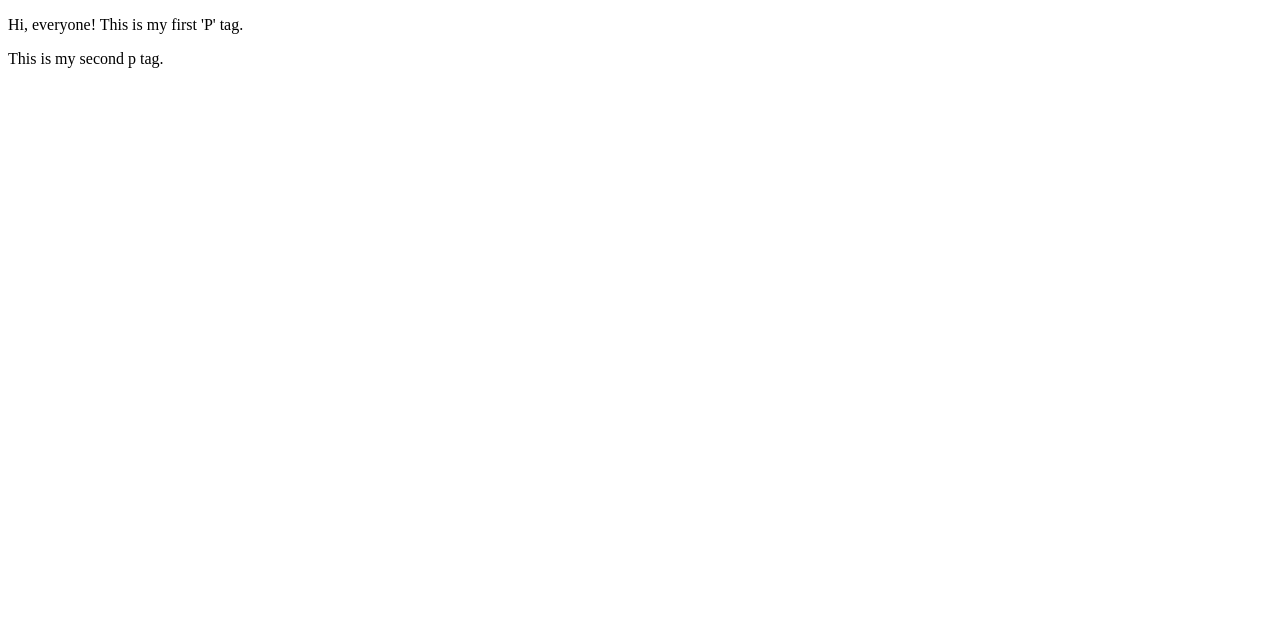
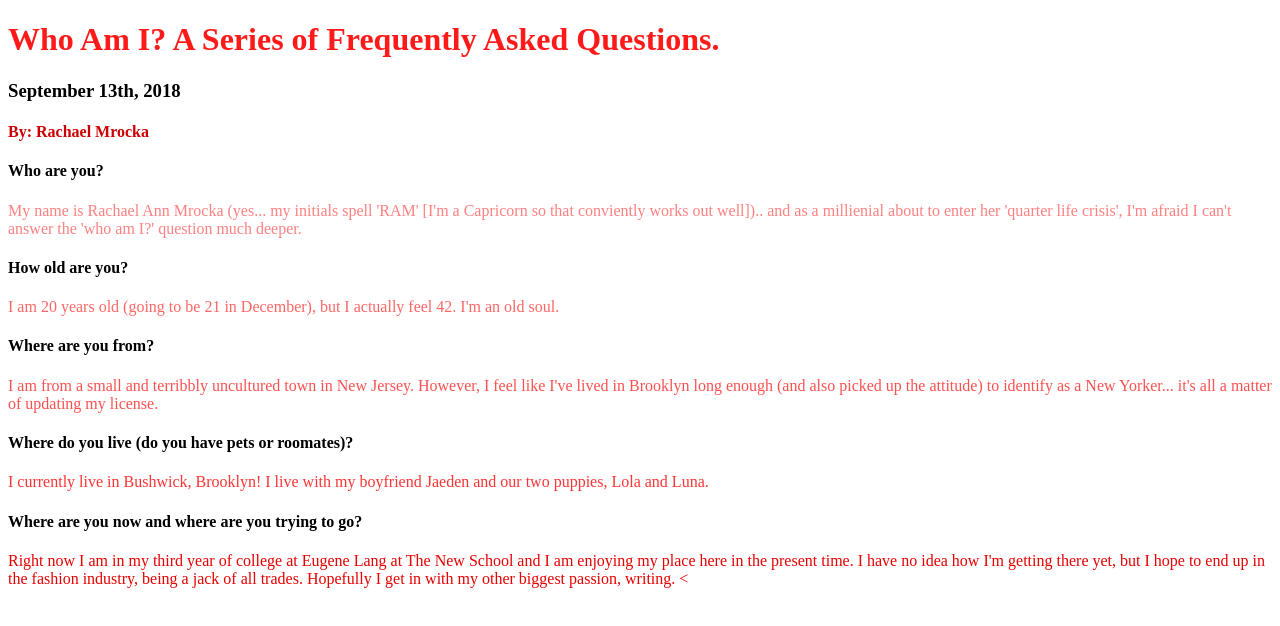
Before and after one commit to rachaelmrocka/rachaelmrocka.github.io, a plain HTML site: page index.html in a window 1280 px wide. Drawn offline with Linux system fonts and the light colour scheme.

Commit message:
"About Me" Page

```diff
--- a/index.html
+++ b/index.html
@@ -6,8 +6,44 @@
   </head>
 
    <body>
-     <p>Hi, everyone! This is my first 'P' tag.</p>
-     <p>This is my second p tag.</p>
+
+   	  <p> <font color="ff1a1a"> <h1>Who Am I? A Series of Frequently Asked Questions.</h1>
+
+   	  <p> <font color="Black"> <h3>September 13th, 2018</h3>
+
+   	  <p> <font color="cc0000"> <h4>By: Rachael Mrocka</h4>
+
+
+
+     <p> <font color="black"> <h4> Who are you?</h5
+
+     <p> <font color="ff8080"> My name is Rachael Ann Mrocka (yes... my initials spell 'RAM' [I'm a Capricorn so that conviently works out well]).. and as a millienial about to enter her 'quarter life crisis', I'm afraid I can't answer the 'who am I?' question much deeper.</p>
+
+
+     <p> <font color="black"> <h4>How old are you?</h4>
+
+     <p> <font color="ff6666"> I am 20 years old (going to be 21 in December), but I actually feel 42. I'm an old soul.</p>
+
+
+     <p> <font color="black"> <h4>Where are you from?</h4>
+
+     <p> <font color="ff5050">  I am from a small and terribbly uncultured town in New Jersey. However, I feel like I've lived in Brooklyn long enough (and also picked up the attitude) to identify as a New Yorker... it's all a matter of updating my license.</p>
+
+     <p> <font color="black"> <h4> Where do you live (do you have pets or roomates)?</h4>
+
+     <p> <font color="ff3333"> I currently live in Bushwick, Brooklyn! I live with my boyfriend Jaeden and our two puppies, Lola and Luna.
+
+     <p> <font color="black"> <h4> Where are you now and where are you trying to go?</h4>
+
+     <p> <font color="e60000"> Right now I am in my third year of college at Eugene Lang at The New School and I am enjoying my place here in the present time. I have no idea how I'm getting there yet, but I hope to end up in the fashion industry, being a jack of all trades. Hopefully I get in with my other biggest passion, writing.
+
+     <
+
+
+
+
+
+
 
    </body>
 </html>
```
